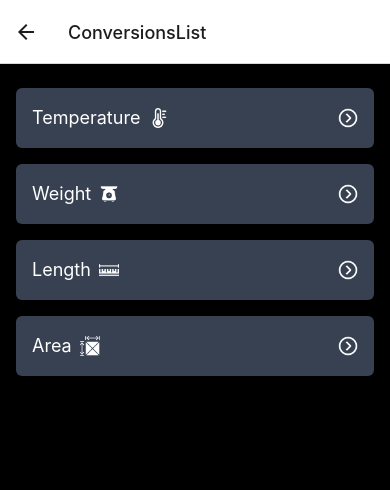
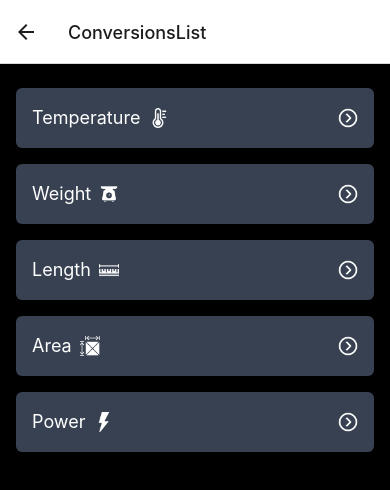
Before and after one commit to praveenraam/RN-Calculator, a React Native app: screen /ConversionsList in a window 390 px wide. Shown: the top 490 px of the page. Built offline with nearby package versions, Linux system fonts and the light colour scheme.

Commit message:
#25, setup for the Power conversion is done, this is new Conversion added in #10

```diff
--- /dev/null
+++ b/src/components/conversion/Power.tsx
@@ -0,0 +1,12 @@
+import { Text, View } from 'react-native'
+import React from 'react'
+
+const Power = () => {
+  return (
+    <View>
+      <Text className="text-white">Power</Text>
+    </View>
+  )
+}
+
+export default Power;
--- a/src/screens/Conversion.tsx
+++ b/src/screens/Conversion.tsx
@@ -8,6 +8,7 @@ import Temperature from '../components/conversion/Temperature';
 import Area from '../components/conversion/Area';
 import Weight from '../components/conversion/Weight';
 import Length from '../components/conversion/Length';
+import Power from '../components/conversion/Power';
 import ConversionNumPad from '../components/ConversionNumPad';
 
 type ParamList = {
@@ -39,6 +40,7 @@ const Conversion = () => {
   };
 
   const conversionComponent = (type: string) => {
+    console.log(type);
     if(type === 'Temperature'){
       return <Temperature inputValue={inputValue} />;
     }
@@ -50,6 +52,9 @@ const Conversion = () => {
     }
     else if(type === 'Length'){
       return <Length inputValue={inputValue} />;
+    }
+    else if(type === 'Power'){
+      return <Power />;
     }
   };
 
--- a/src/screens/ConversionsList.tsx
+++ b/src/screens/ConversionsList.tsx
@@ -12,6 +12,7 @@ const conversions: ConversionType[] = [
   { id: '2', name: 'Weight' },
   { id: '3', name: 'Length' },
   { id: '4', name: 'Area' },
+  { id:' 5', name: 'Power'},
 ];
 
 const getImage = (itemName:String) => {
@@ -22,6 +23,7 @@ const getImage = (itemName:String) => {
     case 'Area' : return require('../../assets/img/conversions/Area.png');
     case 'Length' : return require('../../assets/img/conversions/Length.png');
     case 'Weight' : return require('../../assets/img/conversions/Weight.png');
+    case 'Power' : return require('../../assets/img/conversions/Power.png');
   }
 
 };
```
Also changed, not shown: assets/img/conversions/Power.png (added).
